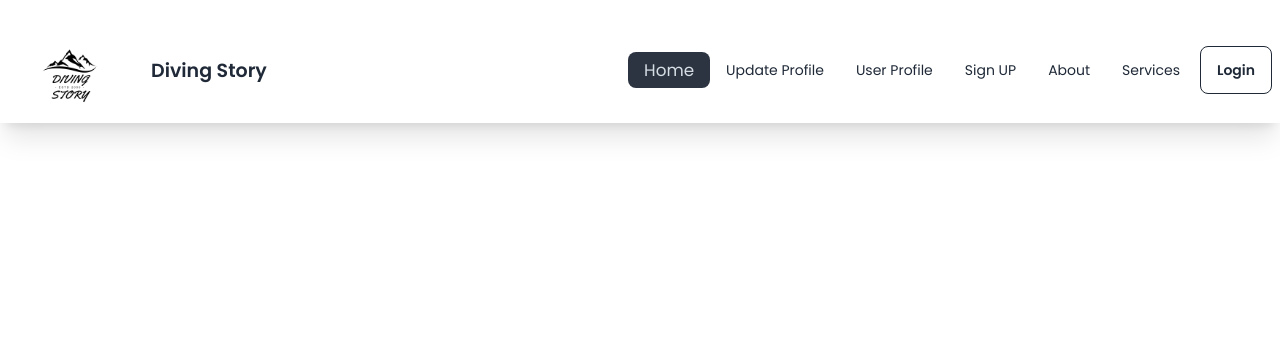
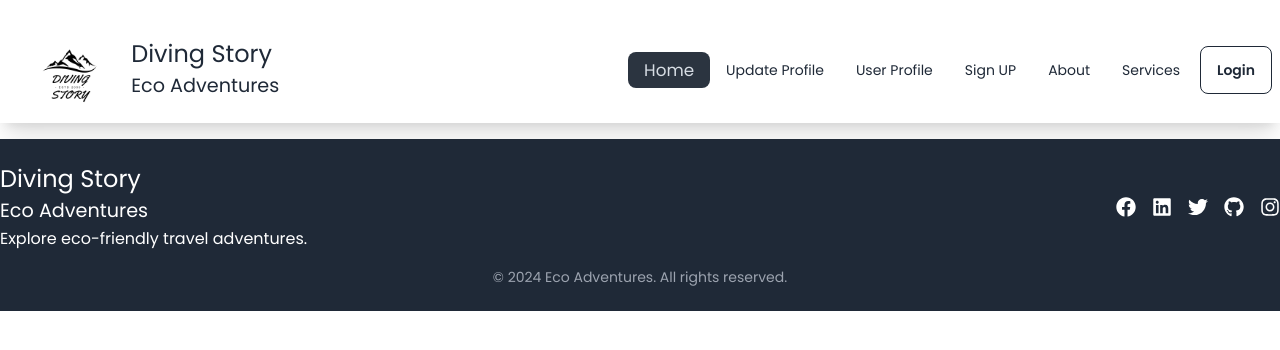
Before and after one commit to shahab-24/Diving-Story, a React (Vite) app: page / in a window 1280 px wide. Shown: the top 350 px of the page. Built offline with nearby package versions, Linux system fonts and the light colour scheme; no server answers.

Commit message:
footer section done with social links

```diff
--- a/src/Layouts/HomeLayout.jsx
+++ b/src/Layouts/HomeLayout.jsx
@@ -1,5 +1,6 @@
 import { Outlet } from "react-router-dom";
 import Navbar from "../components/Navbar";
+import Footer from "../components/Footer";
 
 
 const HomeLayout = () => {
@@ -11,6 +12,9 @@ const HomeLayout = () => {
             <div>
                 <Outlet></Outlet>
             </div>
+            <div>
+                <Footer></Footer>
+            </div>
 
         </div>
     );
--- /dev/null
+++ b/src/components/Footer.jsx
@@ -0,0 +1,65 @@
+
+import { FaFacebook, FaLinkedin, FaTwitter, FaInstagram, FaGithub } from "react-icons/fa";
+
+const Footer = () => {
+  return (
+    <footer className="bg-gray-800 text-white py-6 w-full">
+      <div className="container mx-auto flex flex-col md:flex-row justify-between items-center">
+        {/* Website Name or Logo */}
+        <div className="text-center md:text-left mb-4 md:mb-0">
+        <a className=" text-2xl">Diving Story<small className="flex items-center">Eco Adventures</small></a>
+          <p>Explore eco-friendly travel adventures.</p>
+        </div>
+
+        {/* Social Media Links */}
+        <div className="flex space-x-4">
+          <a
+            href="https://www.facebook.com/shawonctg22/"
+            target="_blank"
+            rel="noopener noreferrer"
+            className="text-xl hover:text-blue-500"
+          >
+            <FaFacebook />
+          </a>
+          <a
+            href="https://www.linkedin.com/in/shahab-uddin24/"
+            target="_blank"
+            rel="noopener noreferrer"
+            className="text-xl hover:text-blue-700"
+          >
+            <FaLinkedin />
+          </a>
+          <a
+            href="https://twitter.com/yourprofile"
+            target="_blank"
+            rel="noopener noreferrer"
+            className="text-xl hover:text-blue-400"
+          >
+            <FaTwitter />
+          </a>
+          <a
+            href="https://github.com/shahab-24"
+            target="_blank"
+            rel="noopener noreferrer"
+            className="text-xl hover:text-pink-500"
+          >
+            <FaGithub />
+          </a>
+          <a
+            href="https://github.com/shahab-24"
+            target="_blank"
+            rel="noopener noreferrer"
+            className="text-xl hover:text-pink-500"
+          >
+            <FaInstagram />
+          </a>
+        </div>
+      </div>
+      <div className="text-center mt-4 text-sm text-gray-400">
+        &copy; 2024 Eco Adventures. All rights reserved.
+      </div>
+    </footer>
+  );
+};
+
+export default Footer;
--- a/src/components/Navbar.jsx
+++ b/src/components/Navbar.jsx
@@ -59,7 +59,7 @@ const Navbar = () => {
           </div>
         <div className="hidden lg:flex items-center justify-start">
         <img className="w-[20%] h-[20%] rounded-xl px-4" src={logo} alt="" />
-        <a className="btn btn-ghost text-xl">Diving Story</a>
+        <a className=" text-2xl">Diving Story<small className="flex items-center">Eco Adventures</small></a>
         </div>
         </div>
         <div className="navbar-center hidden lg:flex">
@@ -69,7 +69,7 @@ const Navbar = () => {
           {
             user && user?.email ?<div className="flex items-center gap-2 justify-end" title={user.displayName}>
 
-            <img className="w-[30%] h-[10%] rounded-xl border-1 border-cyan-500 btn-outline" src={user.photoURL} alt="" />
+            <img className="w-[20%] lg:w-[30%] h-[10%] rounded-xl border-1 border-cyan-500 btn-outline" src={user.photoURL} alt="" />
 
 
                <button onClick={userLogOut} className="btn btn-outline">Logout</button>
```
